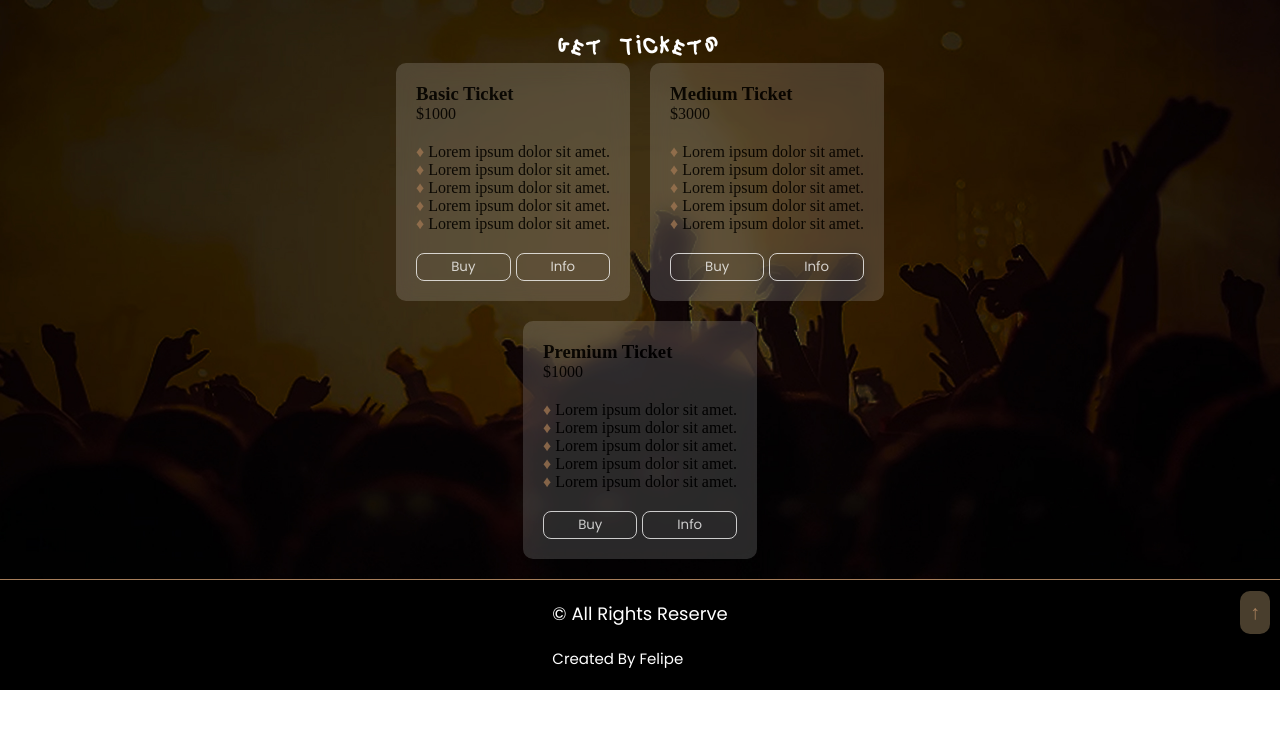
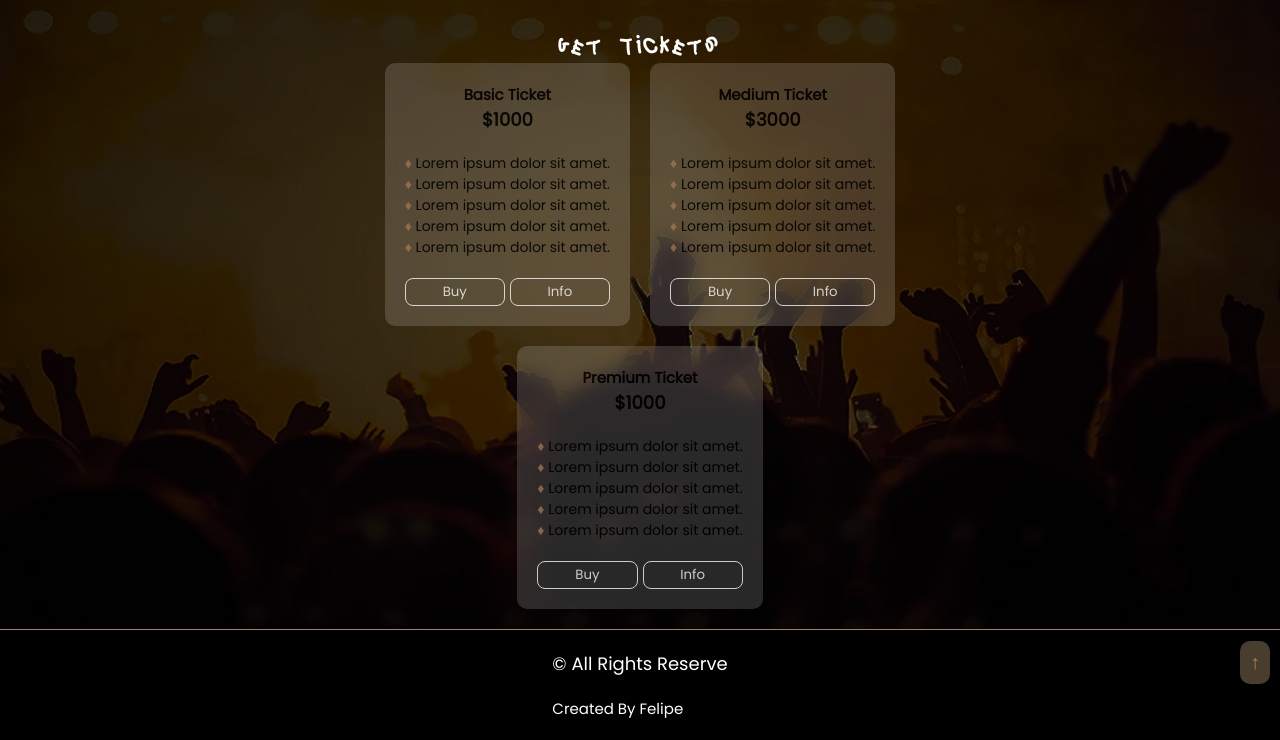
Before and after one commit to felipejimcam25/Travis-Scott-Website, a plain HTML site: page index.html in a window 1280 px wide. Shown: the part 2723-3463 px from the top of the page. Before the commit the page ends 3413 px from the top, so only its background shows below. Drawn offline with Linux system fonts and the light colour scheme.

Commit message:
New section, some styles

```diff
--- a/css/styles.css
+++ b/css/styles.css
@@ -483,6 +483,27 @@ header{
     flex-wrap: wrap;
 }
 
+.ticket-name{
+    font-family: 'poppins-regular', sans-serif;
+    font-size: 15px;
+    color: #000;
+    text-align: center;
+}
+
+.ticket-price{
+    font-family: 'poppins-regular', sans-serif;
+    font-size: 18px;
+    color: #000;
+    font-weight: bold;
+    text-align: center;
+}
+
+.feature-text{
+    font-family: 'poppins-regular', sans-serif;
+    font-size: 14px;
+    color: #000;
+    text-align: center;
+}
 
 .tickets-card{
     flex-direction: column;
```
